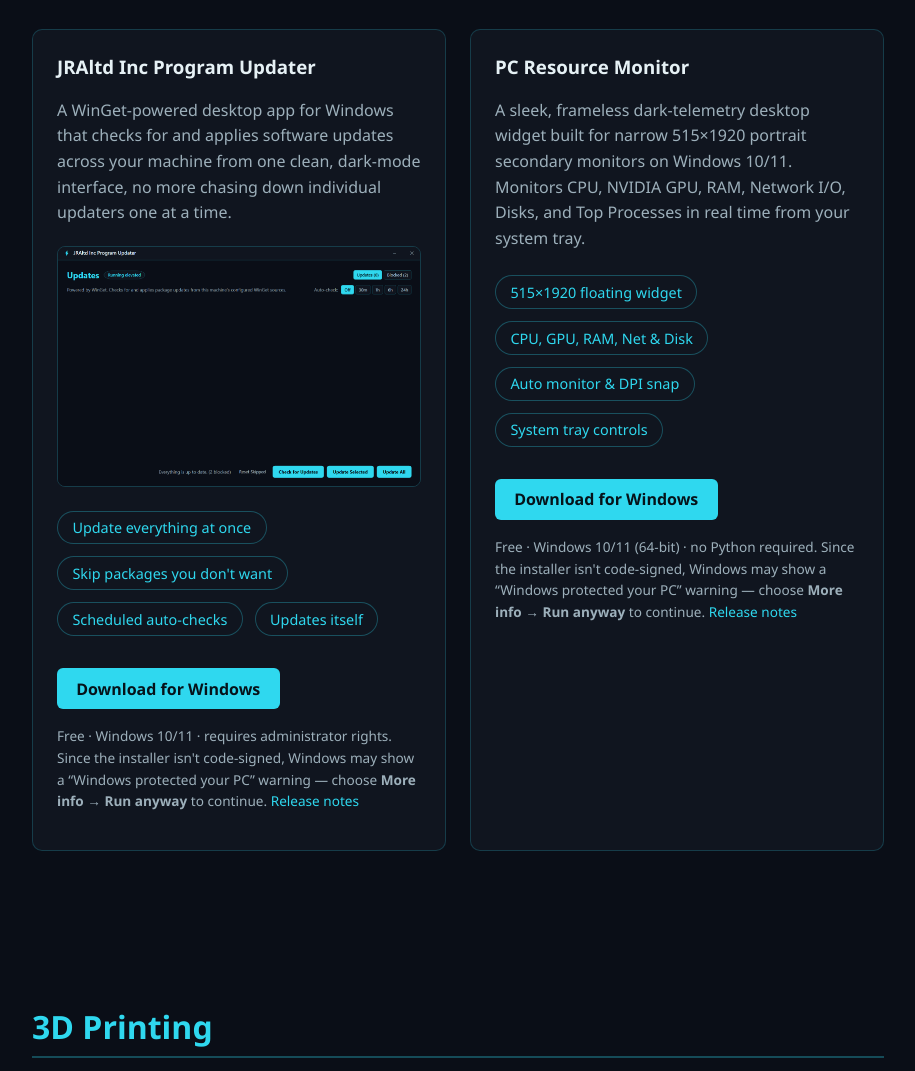
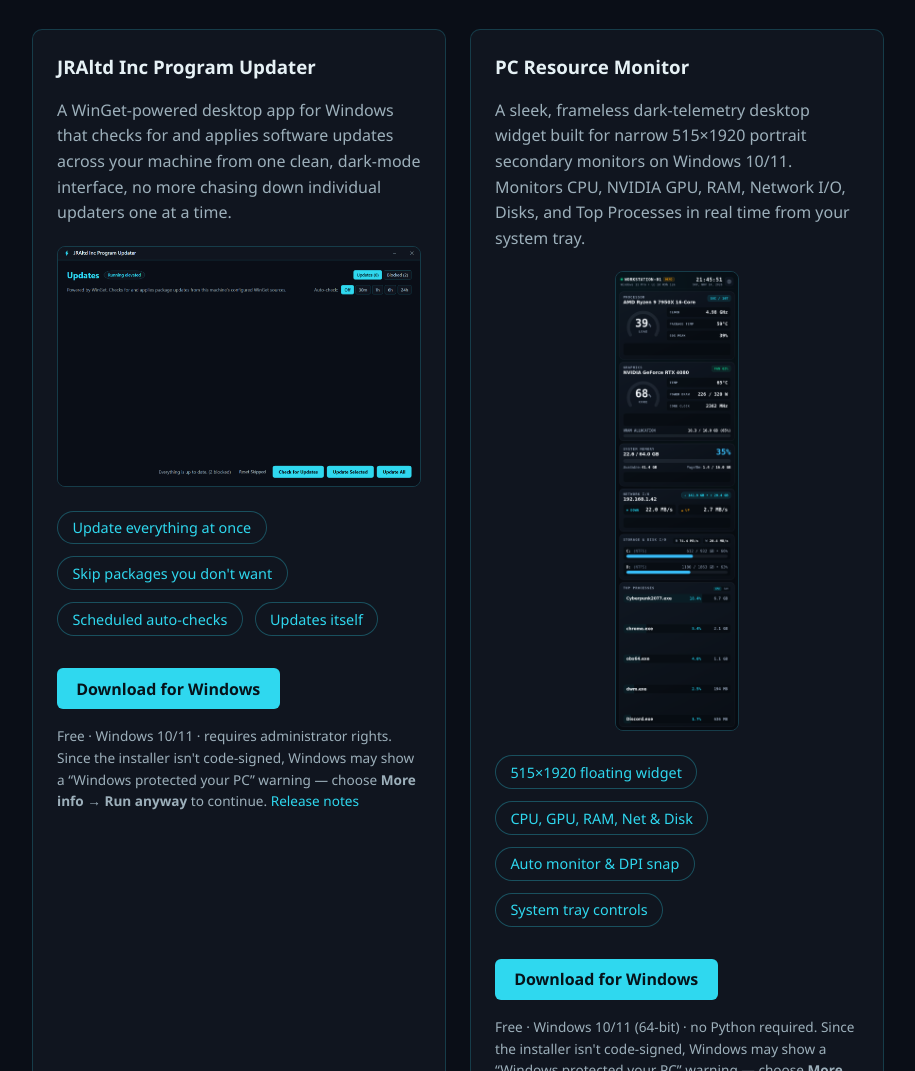
Before and after one commit to JRAltd/JRAltd-Inc-Site, a plain HTML site: page index.html in a window 1280 px wide. Shown: the part 3662-4733 px from the top of the page, without its empty margins (182-1097 px from the left). Drawn offline with Linux system fonts and the light colour scheme.

Commit message:
Add PC Resource Monitor screenshot to website

```diff
--- a/index.html
+++ b/index.html
@@ -330,7 +330,7 @@
           <a href="https://github.com/JRAltd/JRAltd-Workshop/releases/latest" target="_blank" rel="noopener" style="color:var(--cyan); text-decoration:none;">Release notes</a>
         </p>
       </div>
-      <div class="card"><h3>PC Resource Monitor</h3><p>A sleek, frameless dark-telemetry desktop widget built for narrow 515&times;1920 portrait secondary monitors on Windows 10/11. Monitors CPU, NVIDIA GPU, RAM, Network I/O, Disks, and Top Processes in real time from your system tray.</p><ul class="tools-list"><li>515&times;1920 floating widget</li><li>CPU, GPU, RAM, Net &amp; Disk</li><li>Auto monitor &amp; DPI snap</li><li>System tray controls</li></ul><a class="btn" href="https://github.com/JRAltd/JRAltd-Workshop/releases/download/pc-resource-monitor-v1.0.3/PCResourceMonitor-Setup.exe">Download for Windows</a><p style="font-size:0.85rem; margin-top:1rem;">Free &middot; Windows 10/11 (64-bit) &middot; no Python required. Since the installer isn't code-signed, Windows may show a &ldquo;Windows protected your PC&rdquo; warning &mdash; choose <strong>More info &rarr; Run anyway</strong> to continue. <a href="https://github.com/JRAltd/JRAltd-Workshop/releases/tag/pc-resource-monitor-v1.0.3" target="_blank" rel="noopener" style="color:var(--cyan); text-decoration:none;">Release notes</a></p></div>
+      <div class="card"><h3>PC Resource Monitor</h3><p>A sleek, frameless dark-telemetry desktop widget built for narrow 515&times;1920 portrait secondary monitors on Windows 10/11. Monitors CPU, NVIDIA GPU, RAM, Network I/O, Disks, and Top Processes in real time from your system tray.</p><img class="app-shot" src="images/pc-resource-monitor.png" alt="PC Resource Monitor 515x1920 vertical telemetry HUD showing CPU, GPU, RAM, Network, Storage, and Top Processes" style="max-height:460px;width:auto;margin:1.25rem auto 0;"><ul class="tools-list"><li>515&times;1920 floating widget</li><li>CPU, GPU, RAM, Net &amp; Disk</li><li>Auto monitor &amp; DPI snap</li><li>System tray controls</li></ul><a class="btn" href="https://github.com/JRAltd/JRAltd-Workshop/releases/download/pc-resource-monitor-v1.0.3/PCResourceMonitor-Setup.exe">Download for Windows</a><p style="font-size:0.85rem; margin-top:1rem;">Free &middot; Windows 10/11 (64-bit) &middot; no Python required. Since the installer isn't code-signed, Windows may show a &ldquo;Windows protected your PC&rdquo; warning &mdash; choose <strong>More info &rarr; Run anyway</strong> to continue. <a href="https://github.com/JRAltd/JRAltd-Workshop/releases/tag/pc-resource-monitor-v1.0.3" target="_blank" rel="noopener" style="color:var(--cyan); text-decoration:none;">Release notes</a></p></div>
     </div>
   </section>
 
```
Also changed, not shown: images/pc-resource-monitor.png (added).
